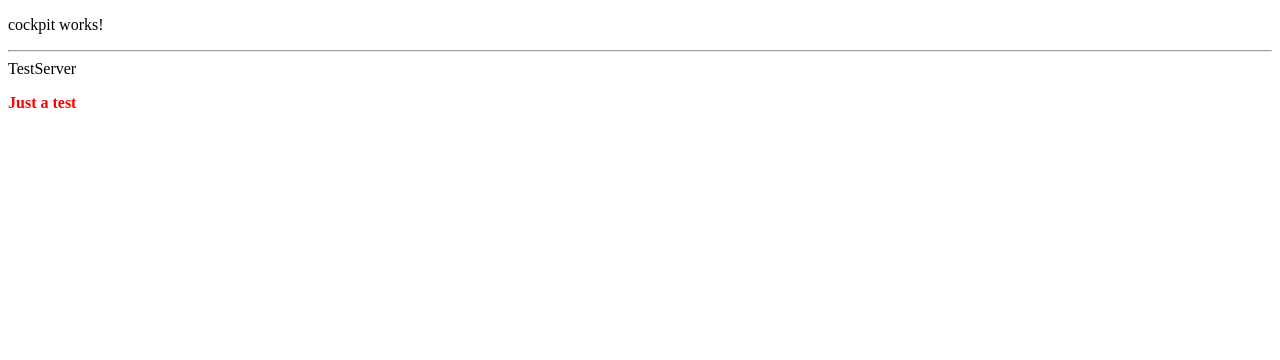
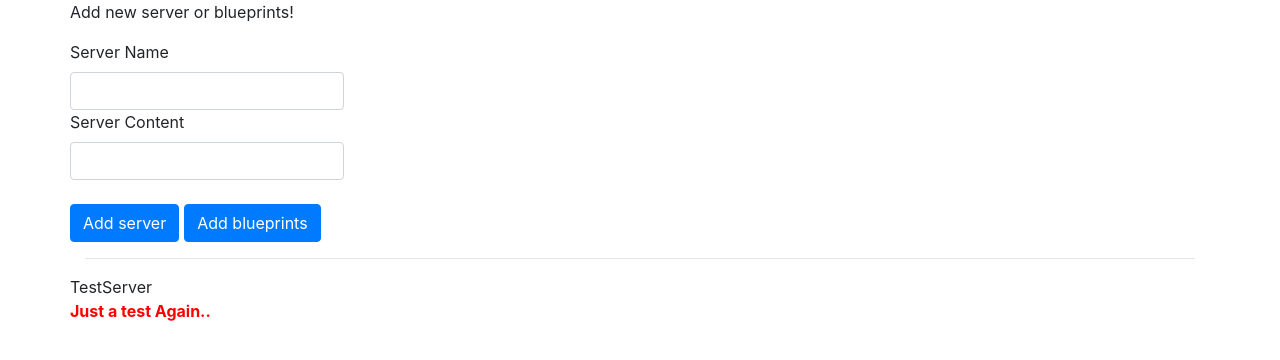
Before and after one commit to inziani/UnoUdemy, an Angular app: page / in a window 1280 px wide. Shown: the top 360 px of the page. Built offline with nearby package versions, Linux system fonts and the light colour scheme.

Commit message:
Event emmitters

```diff
--- a/angular.json
+++ b/angular.json
@@ -28,9 +28,14 @@
               "src/assets"
             ],
             "styles": [
-              "src/styles.css"
+              "src/styles.css",
+              "./node_modules/bootstrap/dist/css/bootstrap.min.css"
             ],
-            "scripts": []
+            "scripts": [
+              "./node_modules/jquery/dist/jquery.min.js",
+              "./node_modules/bootstrap/dist/js/bootstrap.min.js"
+
+            ]
           },
           "configurations": {
             "production": {
--- a/package.json
+++ b/package.json
@@ -19,6 +19,10 @@
     "@angular/platform-browser": "~11.2.0",
     "@angular/platform-browser-dynamic": "~11.2.0",
     "@angular/router": "~11.2.0",
+    "bootstrap": "^4.6.0",
+    "jquery": "^3.6.0",
+    "popper": "^1.0.1",
+    "popper.js": "^1.16.1",
     "rxjs": "~6.6.0",
     "tslib": "^2.0.0",
     "zone.js": "~0.11.3"
--- a/src/app/app.component.html
+++ b/src/app/app.component.html
@@ -1,9 +1,12 @@
 <div class="container">
-  <app-cockpit></app-cockpit>
+  <app-cockpit
+  (serverCreated)="onServerAdded($event)"
+  (bluePrintCreated)="onBluePrintAdded($event)"
+  ></app-cockpit>
   <hr>
   <div class="row">
     <div class="col-xs-12">
-      <app-server-element *ngFor="let serverElements of serverElements" [element]='serverElements'></app-server-element>
+      <app-server-element *ngFor="let serverElements of serverElements" [srvElement]='serverElements'></app-server-element>
 
     </div>
   </div>
--- a/src/app/app.component.ts
+++ b/src/app/app.component.ts
@@ -6,6 +6,14 @@
   styleUrls: ['./app.component.css']
 })
 export class AppComponent {
-  title = 'unoUdemy';
-  serverElements = [{type: 'server', name: 'TestServer', content: 'Just a test'}];
+
+  serverElements = [{type: 'server', name: 'TestServer', content: 'Just a test Again..'}];
+
+  onServerAdded(serverData: {serverName: string, serverContent: string}){
+    this.serverElements.push({type: 'server', name: serverData.serverName, content: serverData.serverContent});
+  }
+
+  onBluePrintAdded(bluePrintData: {serverName: string, serverContent: string}){
+    this.serverElements.push({type: 'blueprint', name: bluePrintData.serverName, content: bluePrintData.serverContent});
+  }
 }
--- a/src/app/app.module.ts
+++ b/src/app/app.module.ts
@@ -1,5 +1,6 @@
 import { NgModule } from '@angular/core';
 import { BrowserModule } from '@angular/platform-browser';
+import { FormsModule } from '@angular/forms';
 
 import { AppComponent } from './app.component';
 import { CockpitComponent } from './cockpit/cockpit.component';
@@ -12,7 +13,8 @@
     ServerElementComponent
   ],
   imports: [
-    BrowserModule
+    BrowserModule,
+    FormsModule,
   ],
   providers: [],
   bootstrap: [AppComponent]
--- a/src/app/cockpit/cockpit.component.html
+++ b/src/app/cockpit/cockpit.component.html
@@ -1 +1,12 @@
-<p>cockpit works!</p>
+<div class="row">
+  <div class="col-xs-12">
+    <p>Add new server or blueprints!</p>
+    <label for="name">Server Name</label>
+    <input type="text" class="form-control" [(ngModel)]="newServerName">
+    <label for="name">Server Content</label>
+    <input type="text" class="form-control" [(ngModel)]="newServerContent">
+    <br>
+    <button class="btn btn-primary" type="submit" style="margin-right: 5px;" (click)="onAddServer()">Add server</button>
+    <button class="btn btn-primary" type="submit" (click)="onAddBluePrint()">Add blueprints</button>
+  </div>
+</div>
--- a/src/app/cockpit/cockpit.component.ts
+++ b/src/app/cockpit/cockpit.component.ts
@@ -1,4 +1,5 @@
-import { Component, OnInit } from '@angular/core';
+import { Component, OnInit, Output, EventEmitter } from '@angular/core';
+// import * as EventEmitter from 'node:events';
 
 @Component({
   selector: 'app-cockpit',
@@ -6,6 +7,8 @@
   styleUrls: ['./cockpit.component.css']
 })
 export class CockpitComponent implements OnInit {
+  @Output() serverCreated = new EventEmitter<{serverName: string, serverContent: string}>();
+  @Output() bluePrintCreated = new EventEmitter<{serverName: string, serverContent: string}>();
   newServerName = '';
   newServerContent = '';
 
@@ -14,4 +17,11 @@
   ngOnInit(): void {
   }
 
+  onAddServer(){
+    this.serverCreated.emit({serverName: this.newServerName, serverContent: this.newServerContent});
+  }
+  onAddBluePrint(){
+  this.bluePrintCreated.emit({ serverName: this.newServerName, serverContent: this.newServerContent });
+  }
+
 }
--- a/src/app/server-element/server-element.component.html
+++ b/src/app/server-element/server-element.component.html
@@ -2,7 +2,7 @@
   <div class="panel-heading">{{ element.name }}</div>
   <div class="panel-body">
     <p><strong *ngIf="element.type === 'server'" style="color: red;">{{ element.content }}</strong>
-    <em *ngIf="element.type === 'blueprint'">{{ element.content }}</em>
+    <em *ngIf="element.type === 'blueprint'">{{ element.content }}, {{element.type}}</em>
     </p>
   </div>
 </div>
--- a/src/app/server-element/server-element.component.ts
+++ b/src/app/server-element/server-element.component.ts
@@ -6,7 +6,7 @@
   styleUrls: ['./server-element.component.css']
 })
 export class ServerElementComponent implements OnInit {
-  @Input()element: {type: string, name: string, content: string};
+  @Input('srvElement')element: {type: string, name: string, content: string};
 
   constructor() {
     this.element = {'type':'type', 'name':'name','content': 'content', }
```
Also changed, not shown: 2 other files (tests, documents, lock files or other folders).
